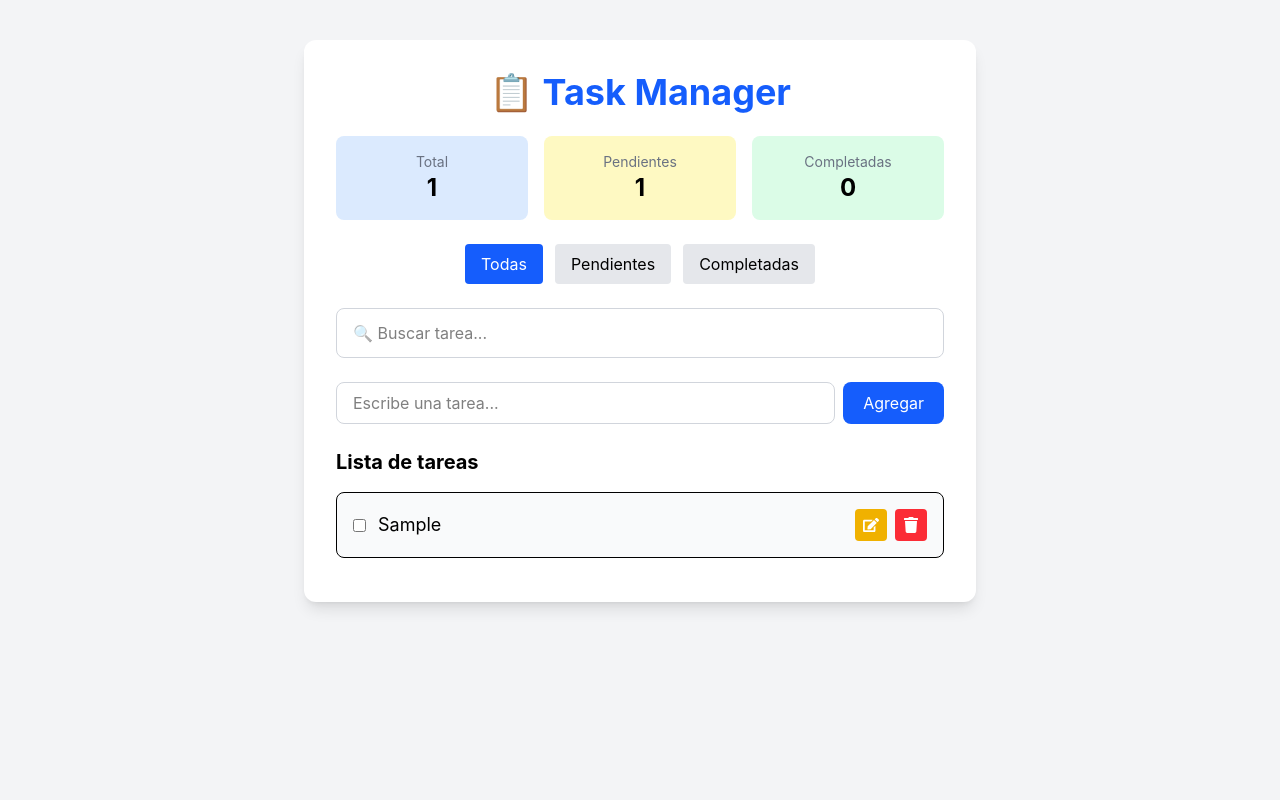
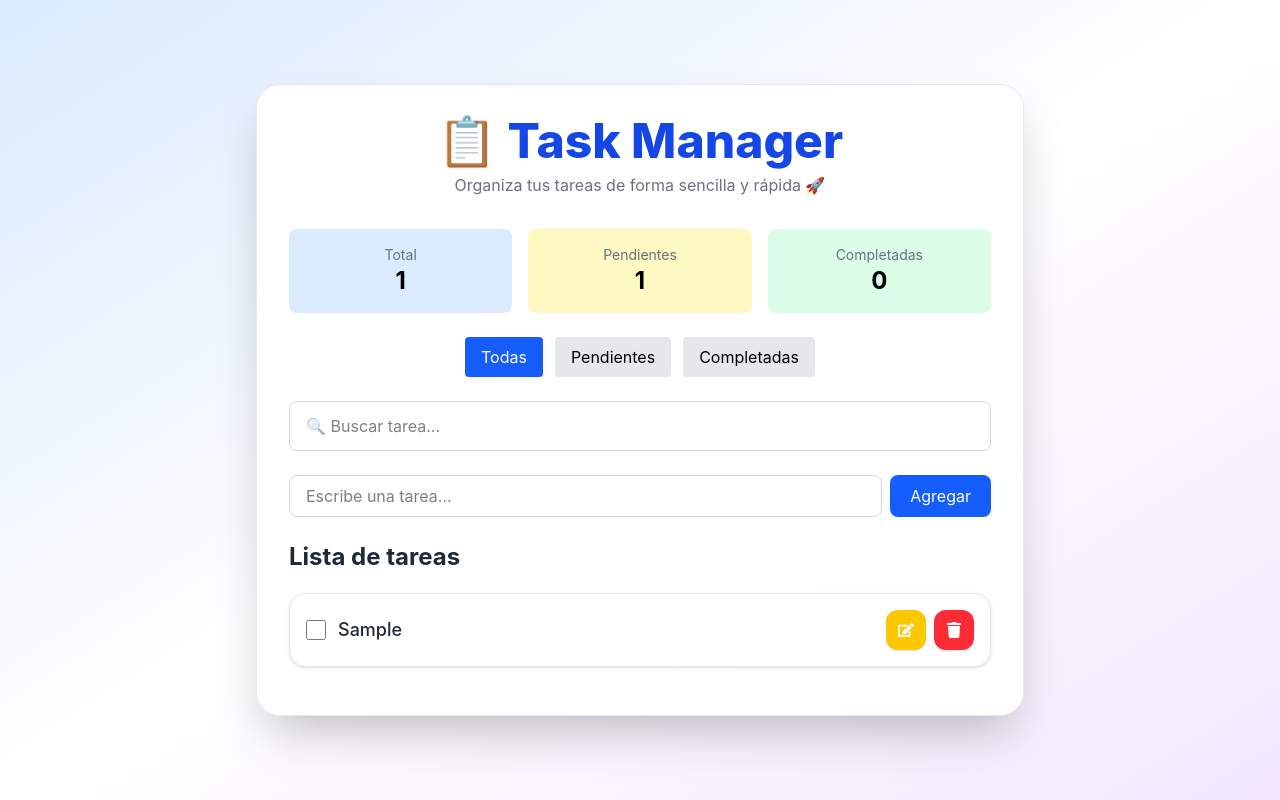
Before and after one commit to carlosgustavo2/TaskApp, a React (Vite) app: page / in a window 1280 px wide. Both pictures are taken after typing "Sample" into the empty fields and a click on the button "Agregar". Built offline with nearby package versions, Linux system fonts and the light colour scheme.

Commit message:
cambios en el diseño de TaskItem y TaskList

```diff
--- a/src/App.jsx
+++ b/src/App.jsx
@@ -7,7 +7,7 @@ import Home from './pages/Home';
 
 function App() {
   return (
-        <div className="min-h-screen bg-gray-100 flex justify-center items-start py-10">
+       <div className="min-h-screen bg-gradient-to-br from-blue-100 via-white to-purple-100 flex items-center justify-center p-6">
             <Home />
         </div>
     );
--- a/src/components/TaskItem/TaskItem.jsx
+++ b/src/components/TaskItem/TaskItem.jsx
@@ -21,7 +21,7 @@ export default function TaskItem({
 
     return (
 
-        <div className="flex justify-between items-center bg-gray-50 border rounded-lg p-4 mb-3 hover:shadow-md transition">
+        <div className="flex justify-between items-center bg-white border border-gray-200 rounded-2xl p-4 mb-4 shadow-sm hover:shadow-lg hover:-translate-y-1 transition-all duration-300">
 
             <div className="flex items-center gap-3 flex-1">
 
@@ -29,14 +29,14 @@ export default function TaskItem({
                     type="checkbox"
                     checked={task.completed}
                     onChange={() => onToggleTask(task.id)}
+                    className="w-5 h-5 rounded border-gray-300 text-blue-600 focus:ring-blue-500"
                 />
 
                 {
                     editing ? (
 
                         <form
-                            className="flex-1"
-                            onSubmit={(e) => {
+                                className="border border-gray-300 rounded-xl px-3 py-2 flex-1 focus:outline-none focus:ring-2 focus:ring-blue-500"                            onSubmit={(e) => {
                                 e.preventDefault();
                                 handleSave();
                             }}
@@ -54,10 +54,10 @@ export default function TaskItem({
                         ) : (
 
                         <p
-                            className={`text-lg ${
+                            className={`text-lg font-medium transition-colors ${
                                 task.completed
                                     ? "line-through text-gray-400"
-                                    : ""
+                                    : "text-gray-800"
                             }`}
                         >
                             {task.title}
@@ -75,8 +75,7 @@ export default function TaskItem({
 
                         <button
                             onClick={handleSave}
-                            className="bg-green-500 hover:bg-green-600 text-white p-2 rounded"
-                        >
+                            className="bg-green-500 hover:bg-green-600 text-white p-3 rounded-xl shadow-sm hover:shadow-md transition-all duration-200"                        >
                             <FaSave />
                         </button>
 
@@ -84,8 +83,7 @@ export default function TaskItem({
 
                         <button
                             onClick={() => setEditing(true)}
-                            className="bg-yellow-500 hover:bg-yellow-600 text-white p-2 rounded"
-                        >
+                            className="bg-yellow-400 hover:bg-yellow-500 text-white p-3 rounded-xl shadow-sm hover:shadow-md transition-all duration-200"                        >
                             <FaEdit />
                         </button>
 
@@ -93,8 +91,7 @@ export default function TaskItem({
 
                 <button
                     onClick={() => onDeleteTask(task.id)}
-                    className="bg-red-500 hover:bg-red-600 text-white p-2 rounded"
-                >
+                    className="bg-red-500 hover:bg-red-600 text-white p-3 rounded-xl shadow-sm hover:shadow-md transition-all duration-200"                >
                     <FaTrash />
                 </button>
 
--- a/src/components/TaskList/TaskList.jsx
+++ b/src/components/TaskList/TaskList.jsx
@@ -7,8 +7,9 @@ export default function TaskList({ tasks,
 
     if (tasks.length === 0) {
         return (
-            <div className="text-center text-gray-500 py-10">
-                No hay tareas todavía 📝
+            <div className="text-center py-12 text-gray-500">
+                <p className="text-lg font-medium">No hay tareas todavía</p>
+                <p className="text-sm">Agrega la primera tarea para comenzar 🚀</p>
             </div>
         );
     }
@@ -17,7 +18,7 @@ export default function TaskList({ tasks,
 
         <div>
 
-            <h2 className="text-xl font-bold mb-4">
+            <h2 className="text-2xl font-bold text-gray-800 mb-5">
                 Lista de tareas
             </h2>
 
--- a/src/pages/Home.jsx
+++ b/src/pages/Home.jsx
@@ -128,11 +128,13 @@ export default function Home() {
 
     return (
 
-        <div className="bg-white rounded-xl shadow-lg p-8 w-full max-w-2xl">
-
-            <h1 className="text-4xl font-bold text-center text-blue-600 mb-6">
+        <div className="bg-white/90 backdrop-blur-md rounded-3xl shadow-2xl p-8 w-full max-w-3xl border border-gray-200">
+            <h1 className="text-5xl font-extrabold text-center text-blue-700 mb-2">
                 📋 Task Manager
             </h1>
+            <p className="text-center text-gray-500 mb-8">
+                Organiza tus tareas de forma sencilla y rápida 🚀
+            </p>
 
             {/* Estadísticas */}
 
```
